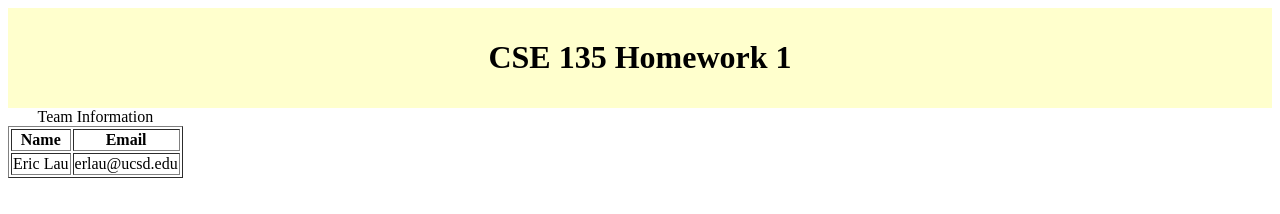
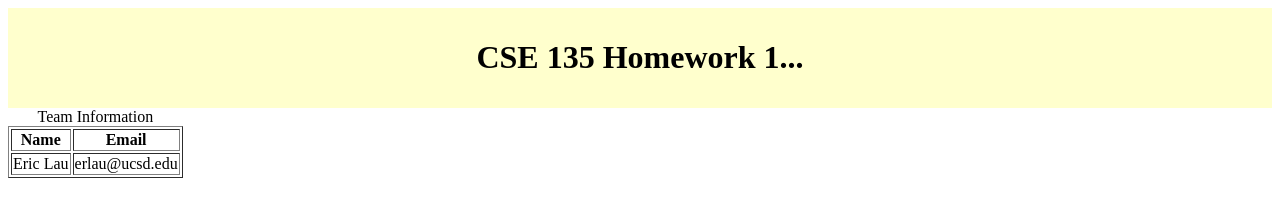
Before and after one commit to eric-lau195/cs135-hw1, a plain HTML site: page index.html in a window 1280 px wide. Drawn offline with Linux system fonts and the light colour scheme.

Commit message:
Update index.html

```diff
--- a/index.html
+++ b/index.html
@@ -10,7 +10,7 @@
 	</head>
 	<body>
 		<div id="header">
-		<h1>CSE 135 Homework 1</h1>
+		<h1>CSE 135 Homework 1...</h1>
 		</div>
 		<table border="1">
 			<caption>Team Information</caption>
```
